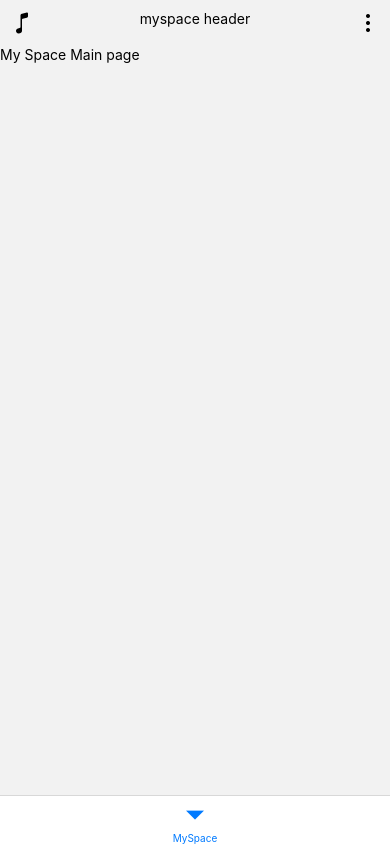
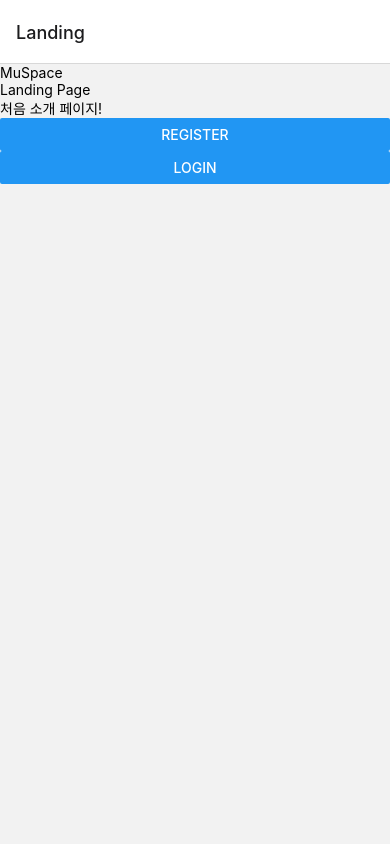
Before and after one commit to jiwon79/Muspace-App, a React Native app: screen / in a window 390 px wide. Built offline with nearby package versions, Linux system fonts and the light colour scheme.

Commit message:
refactor: Add Navigations folder

```diff
--- a/App.js
+++ b/App.js
@@ -1,22 +1,12 @@
-import { StatusBar } from 'expo-status-bar';
 import React, { useState } from 'react';
-import { StyleSheet, Text, View, Button, SafeAreaView, Platform } from 'react-native';
-import { NavigationContainer } from '@react-navigation/native';
-import { createStackNavigator } from '@react-navigation/stack';
-import { createBottomTabNavigator } from '@react-navigation/bottom-tabs';
+import { StyleSheet, SafeAreaView } from 'react-native';
 import Constants from 'expo-constants';
 
-import LandingScreen from './Screens/auth/Landing';
-import RegisterScreen from './Screens/auth/Register';
-import LoginScreen from './Screens/auth/Login';
-
-import MySpace from './Screens/MySpace';
-
-const Stack = createStackNavigator();
-const Tab = createBottomTabNavigator();
+import LandingNav from './Navigations/LandingNav';
+import MainBottomNav from './Navigations/MainBottomNav';
 
 export default function App() {
-  const [logged, setLogged] = useState(true);
+  const [logged, setLogged] = useState(false);
 
   const handleLogged = () => {
     console.log(logged);
@@ -26,44 +16,14 @@ export default function App() {
   if (!logged) {
     return (
       <SafeAreaView style={styles.container}>
-        <NavigationContainer>
-          <Stack.Navigator initialRouteName="Landing">
-            <Stack.Screen
-              name="Landing"
-              component={LandingScreen}
-              option={{
-                headerShown: false
-              }}
-            />
-            <Stack.Screen
-              name="Register"
-              component={RegisterScreen}
-            />
-            <Stack.Screen
-              name="Login"
-              component={LoginScreen}
-              initialParams={{handleLogged}}
-            />
-          </Stack.Navigator>
-        </NavigationContainer>
+        <LandingNav handleLogged={handleLogged}/>
       </SafeAreaView>
     );
   }
 
   return (
     <SafeAreaView style={styles.container}>
-      <NavigationContainer>
-        <Tab.Navigator
-        initialRouteName="MySpace"
-        screenOptions={{
-          headerShown: false
-        }}>
-          <Tab.Screen
-          name="MySpace"
-          component={MySpace}
-          />
-        </Tab.Navigator>
-      </NavigationContainer>
+      <MainBottomNav/>
       {/* <Button
         title="logout button"
         onPress = {() => handleLogged()}
--- /dev/null
+++ b/Navigations/LandingNav.js
@@ -0,0 +1,35 @@
+import React from 'react'
+import { View, Text } from 'react-native'
+import { NavigationContainer } from '@react-navigation/native';
+import { createStackNavigator } from '@react-navigation/stack';
+
+import LandingScreen from './../Screens/auth/Landing';
+import RegisterScreen from './../Screens/auth/Register';
+import LoginScreen from './../Screens/auth/Login';
+
+const Stack = createStackNavigator();
+
+export default function LandingNav({ handleLogged }) {
+  return (
+    <NavigationContainer>
+      <Stack.Navigator initialRouteName="Landing">
+        <Stack.Screen
+          name="Landing"
+          component={LandingScreen}
+          option={{
+            headerShown: false
+          }}
+        />
+        <Stack.Screen
+          name="Register"
+          component={RegisterScreen}
+        />
+        <Stack.Screen
+          name="Login"
+          component={LoginScreen}
+          initialParams={{handleLogged}}
+        />
+      </Stack.Navigator>
+    </NavigationContainer>
+  )
+}
--- /dev/null
+++ b/Navigations/MainBottomNav.js
@@ -0,0 +1,25 @@
+import React from 'react'
+import { View, Text } from 'react-native'
+import { NavigationContainer } from '@react-navigation/native';
+import { createBottomTabNavigator } from '@react-navigation/bottom-tabs';
+
+import MySpace from './../Screens/MySpace';
+
+const Tab = createBottomTabNavigator();
+
+export default function MainBottomNav() {
+  return (
+    <NavigationContainer>
+      <Tab.Navigator
+      initialRouteName="MySpace"
+      screenOptions={{
+        headerShown: false
+      }}>
+        <Tab.Screen
+        name="MySpace"
+        component={MySpace}
+        />
+      </Tab.Navigator>
+    </NavigationContainer>
+  )
+}
```
